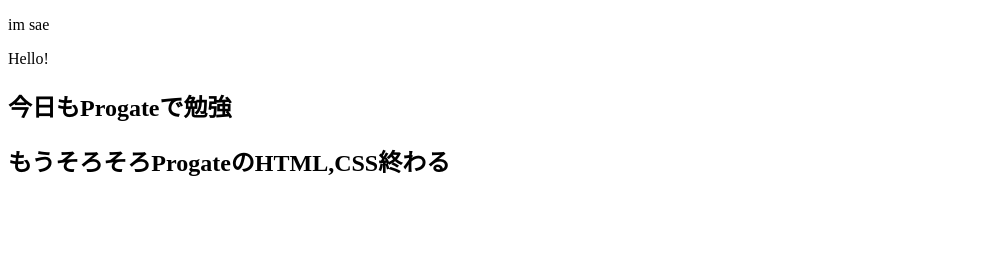
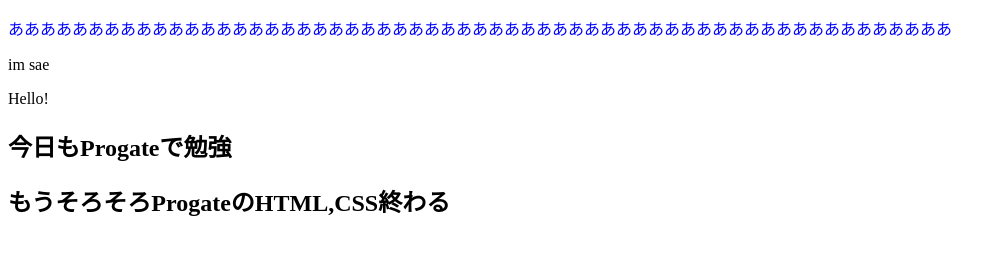
Before and after one commit to gin-gali/tiraura, a plain HTML site: page html/index.html in a window 1280 px wide. Shown: the whole page, without its empty margins (0-1006 px from the left). Drawn offline with Linux system fonts and the light colour scheme.

Commit message:
progateでHTML〜JSまで終わった

```diff
--- /dev/null
+++ b/css/stylesheet.css
@@ -0,0 +1,7 @@
+header {
+    margin: 0 auto;
+}
+
+header p {
+    color: blue;
+}
--- a/index.html
+++ b/html/index.html
@@ -2,11 +2,14 @@
 <html lang="ja">
     <head>
         <meta charset="utf-8">
+        <link rel="stylesheet" href="../css/stylesheet.css">
         <title>Hello! HTML</title>
     </head>
     <body>
         <header>
-            <div></div>
+            <div>
+                <p>あああああああああああああああああああああああああああああああああああああああああああああああああああああああああああ</p>
+            </div>
         </header>
         <div>
             <p>im sae</p>
```
Also changed, not shown: js/script.js (added).
